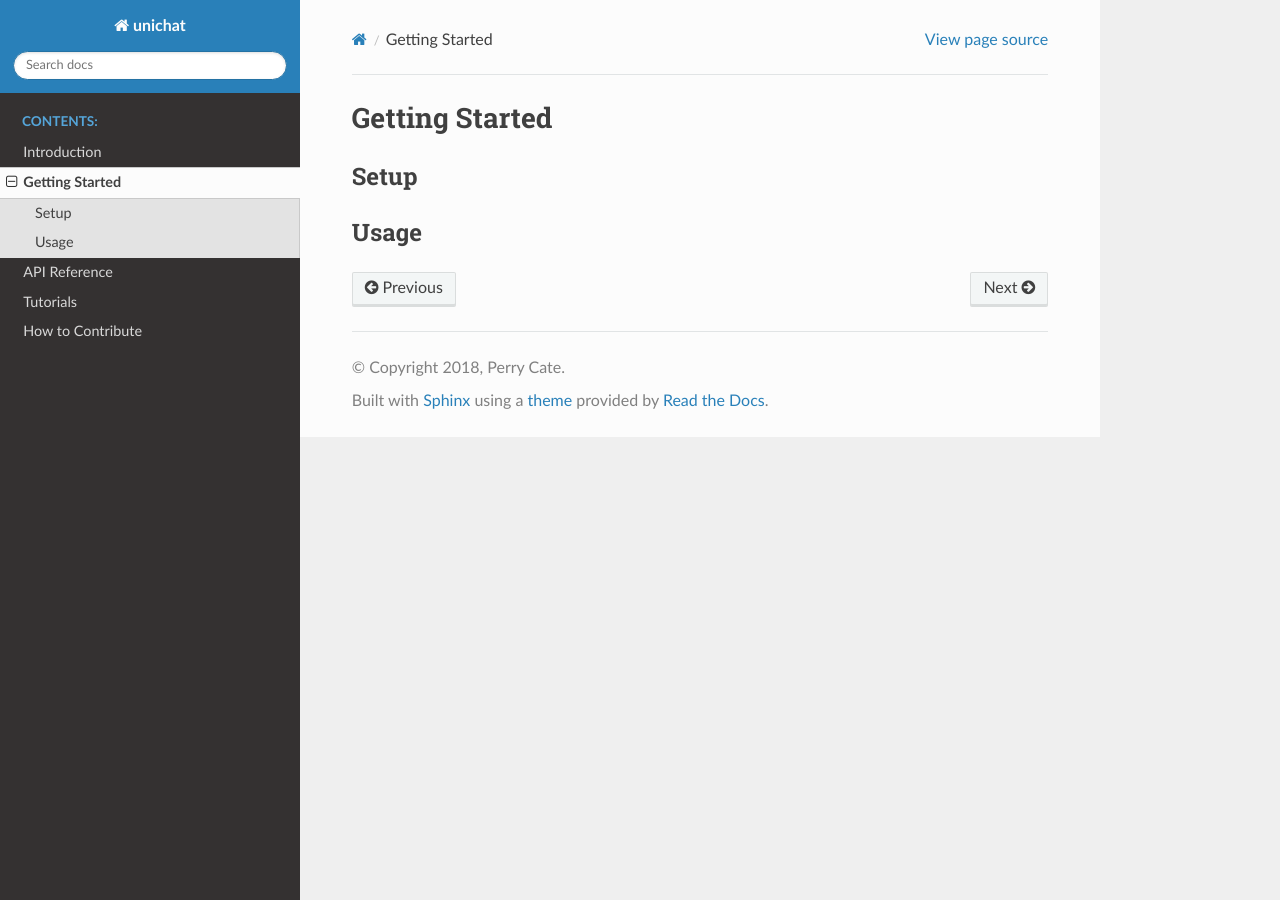
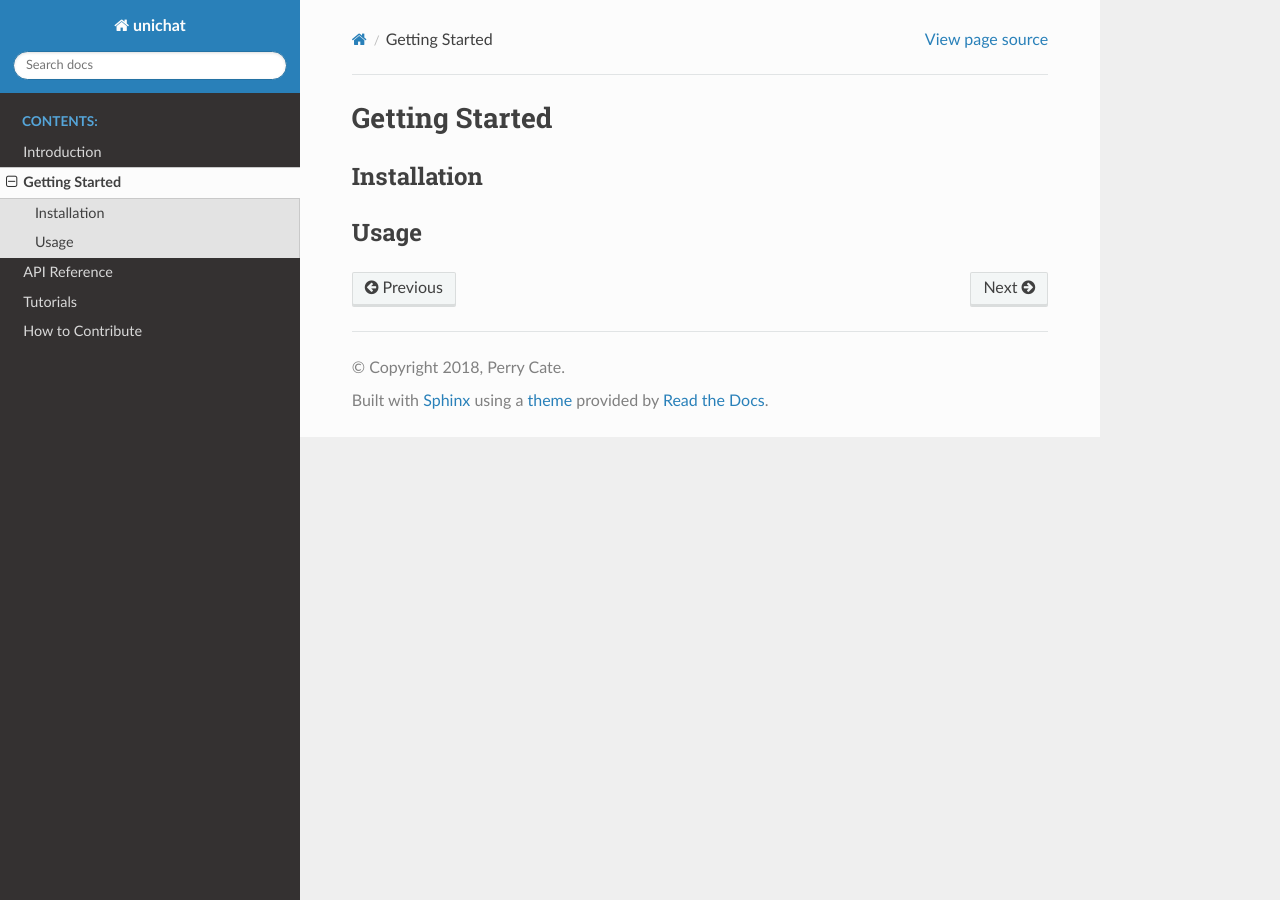
Before and after one commit to perrycate/Uniform-Chat-API, a Sphinx documentation site: the page built from docs/getting_started/index.rst, in a window 1280 px wide. Built offline with Sphinx 7.4.7 and the Read the Docs theme 2.0.0, drawn with Linux system fonts in a browser that asks for light colours.

Commit message:
Minor header tweaks

```diff
--- a/docs/contributing/index.rst
+++ b/docs/contributing/index.rst
@@ -29,7 +29,7 @@ Relevant Files
    messaging APIs.
 
 Testing
-------------------------------
+==============================
 
 .. Note::
     Currently `make test` only runs a very basic test to see if the server
--- a/docs/getting_started/index.rst
+++ b/docs/getting_started/index.rst
@@ -2,7 +2,7 @@
 Getting Started
 ******************************
 
-Setup
+Installation
 ==============================
 
 Usage
--- a/docs/introduction/index.rst
+++ b/docs/introduction/index.rst
@@ -7,6 +7,9 @@ Unichat: The Universal Chat API
 
 Unichat is a
 
+How it works
+===============================
+
 Potential uses
 ===============================
 
```
